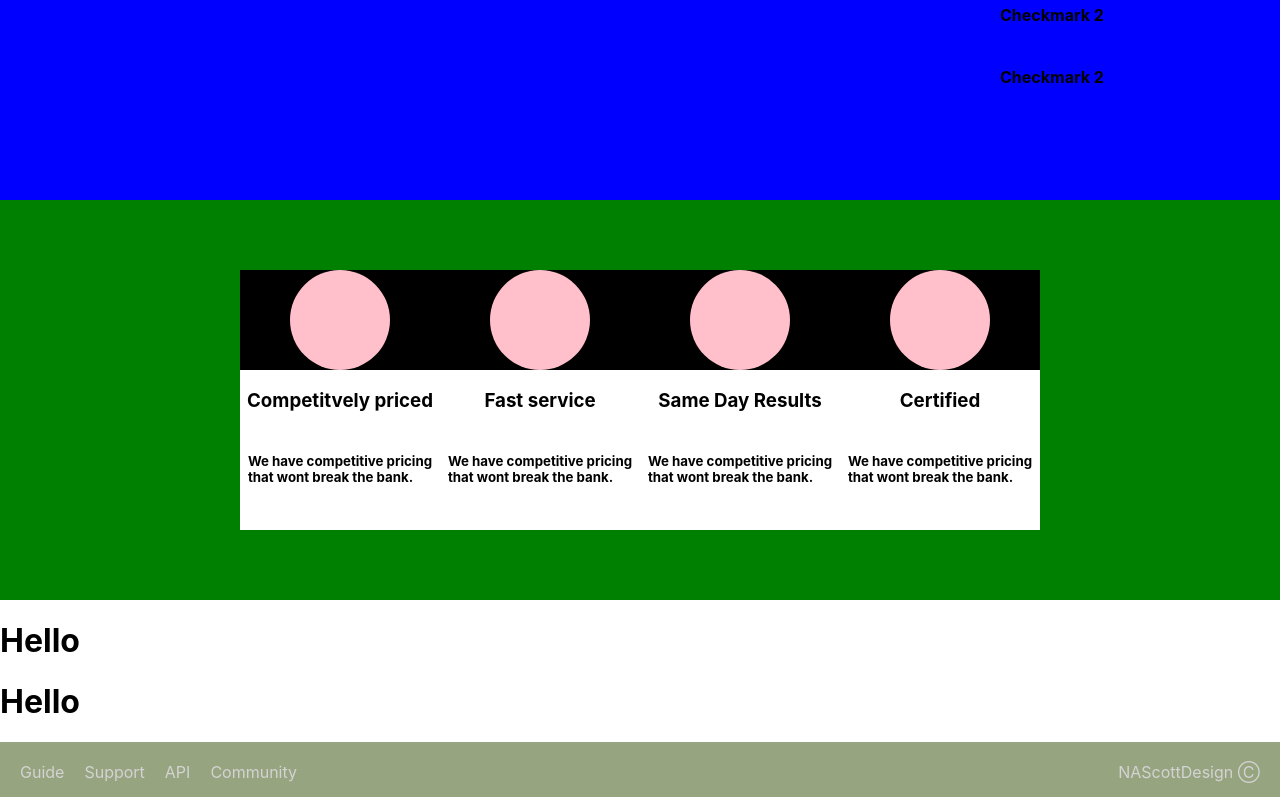
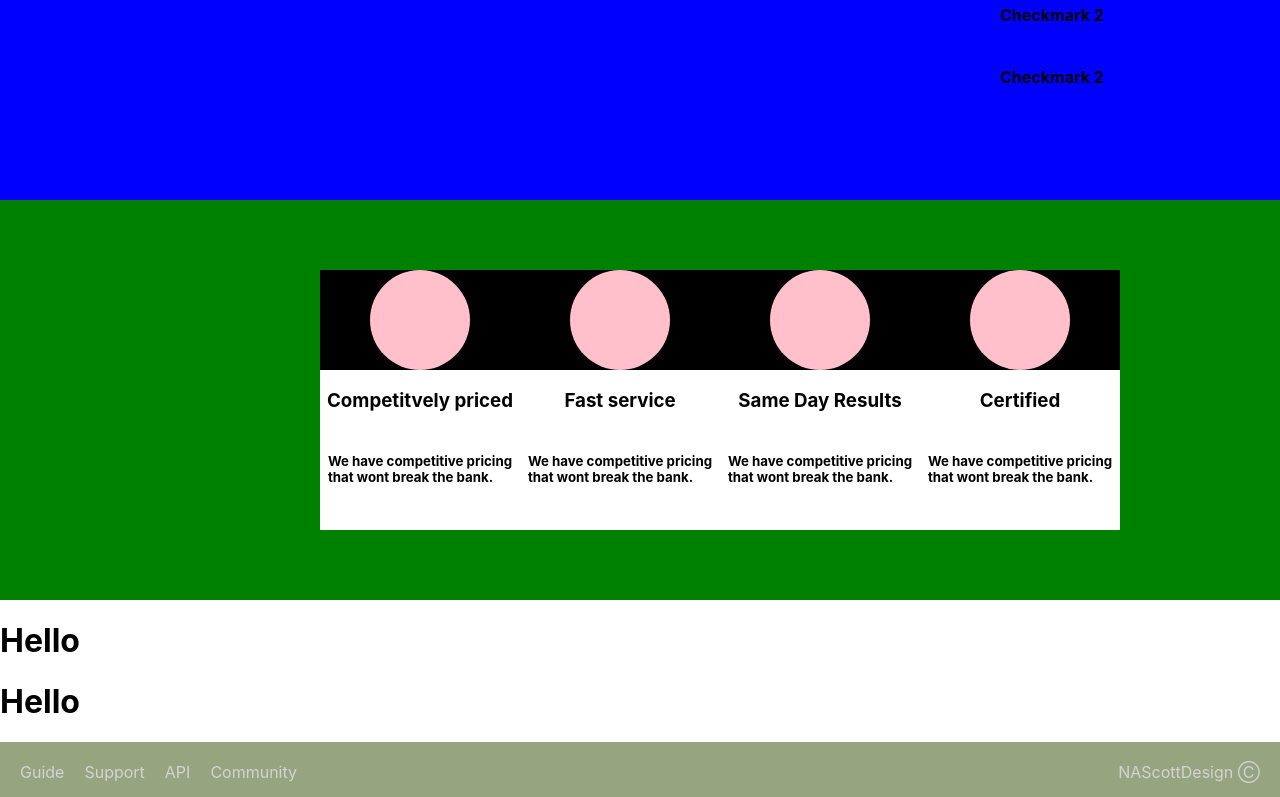
Before and after one commit to Danfirech/covid-landingpage, a Next.js app: page / in a window 1280 px wide. Shown: the part 580-1377 px from the top of the page. Built offline with nearby package versions, Linux system fonts and the light colour scheme.

Commit message:
replaced boxes

```diff
--- a/components/About.js
+++ b/components/About.js
@@ -23,8 +23,8 @@ const AboutContainerBottom = styled.div`
   width: 100vw;
   background-color: green;
   align-items: center;
-  padding-left: 240px;
-  padding-right: 240px;
+  padding-left: 320px;
+  padding-right: 320px;
 `;
 
 const BottomContainerBoxes = styled.div`
```
